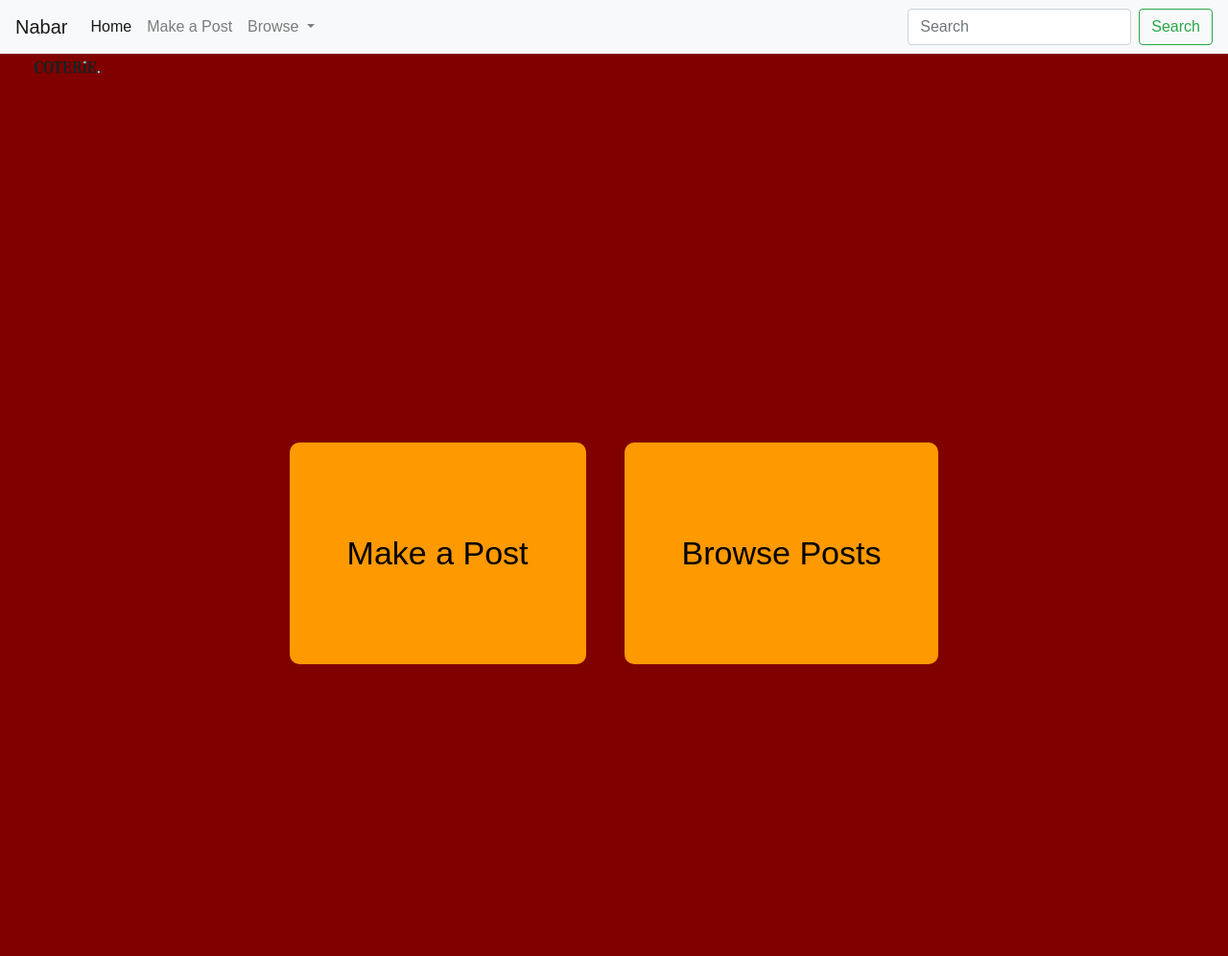
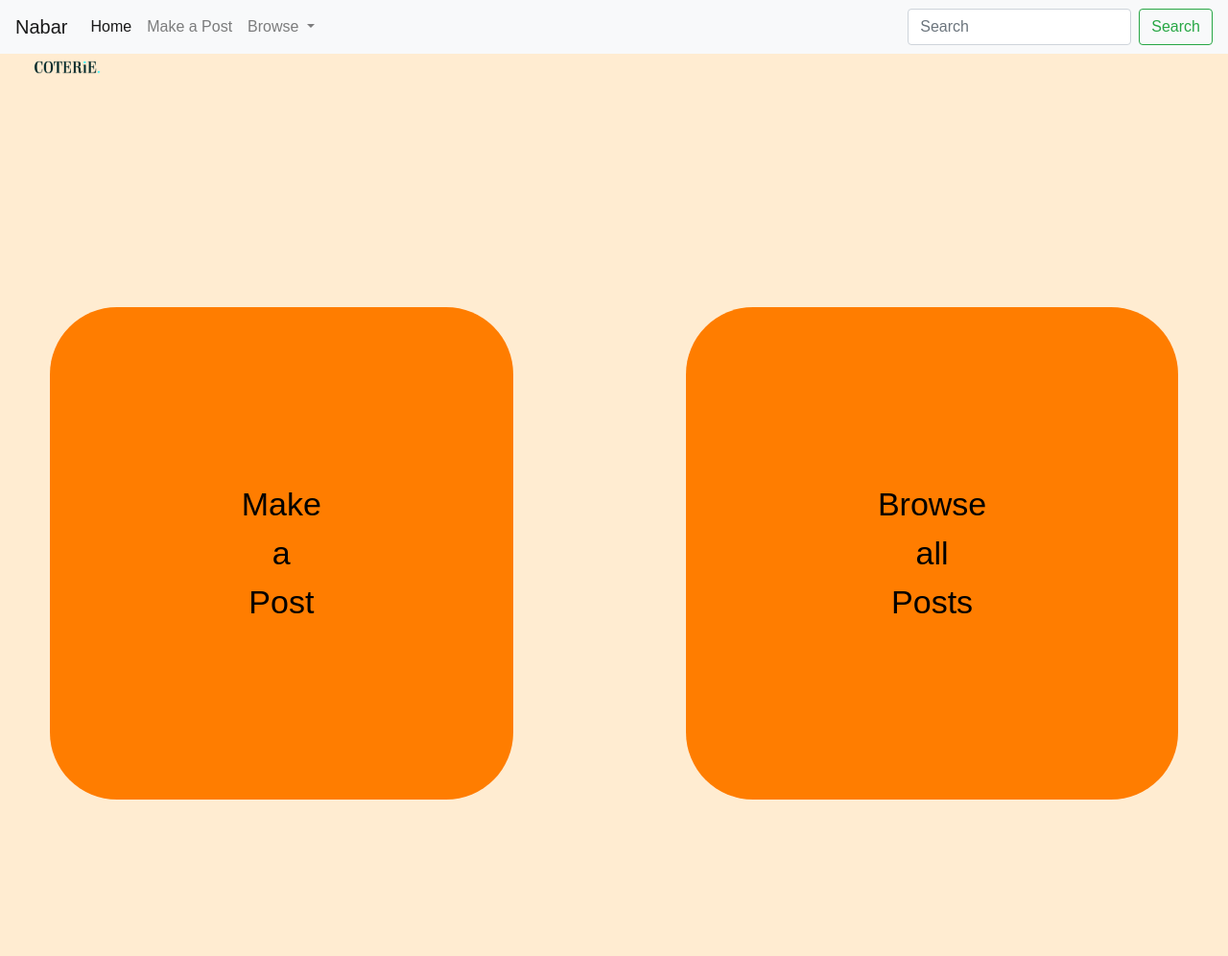
Before and after one commit to Archie505/Hackathon, a Flask app: page / in a window 1280 px wide. Shown: the whole page at 96% size. Run offline with Flask 3, Linux system fonts and the light colour scheme.

Commit message:
color changes

```diff
--- a/templates/base.html
+++ b/templates/base.html
@@ -11,7 +11,7 @@
             margin: 0;
             padding: 0;
             font-family: Arial, sans-serif;
-            background-color: maroon;
+            background-color: #ffecd1;
         }
         .logo {
             position: absolute;
--- a/templates/index.html
+++ b/templates/index.html
@@ -14,7 +14,7 @@
       margin: 0;
       padding: 0;
       font-family: Arial, sans-serif;
-      background-color: maroon;
+      background-color: #ffecd1;
     }
     .container {
       display: flex;
@@ -34,17 +34,18 @@
       justify-content: center;
     }
     .button {
-      margin: 20px;
-      padding: 90px 60px;
+      margin: 90px;
+      padding: 180px 200px;
       font-size: 34px;
-      background-color: #FF9900;
+      font-color: #78290f;
+      background-color: #ff7d00;
       border: none;
-      border-radius: 10px;
+      border-radius: 70px;
       cursor: pointer;
       transition: all 0.3s ease;
     }
     .button:hover {
-      transform: scale(1.3);
+      transform: scale(1.2);
       background-color: yellow;
     }
     .signin {
@@ -72,7 +73,7 @@
   <div class="container">
     <div class="buttons-container">
       <button class="button" onclick="window.location.href='/makepost'">Make a Post</button>
-      <button class="button" onclick="window.location.href='/browse'">Browse Posts</button>
+      <button class="button" onclick="window.location.href='/browse'">Browse all Posts</button>
     </div>
   </div>
 
```
